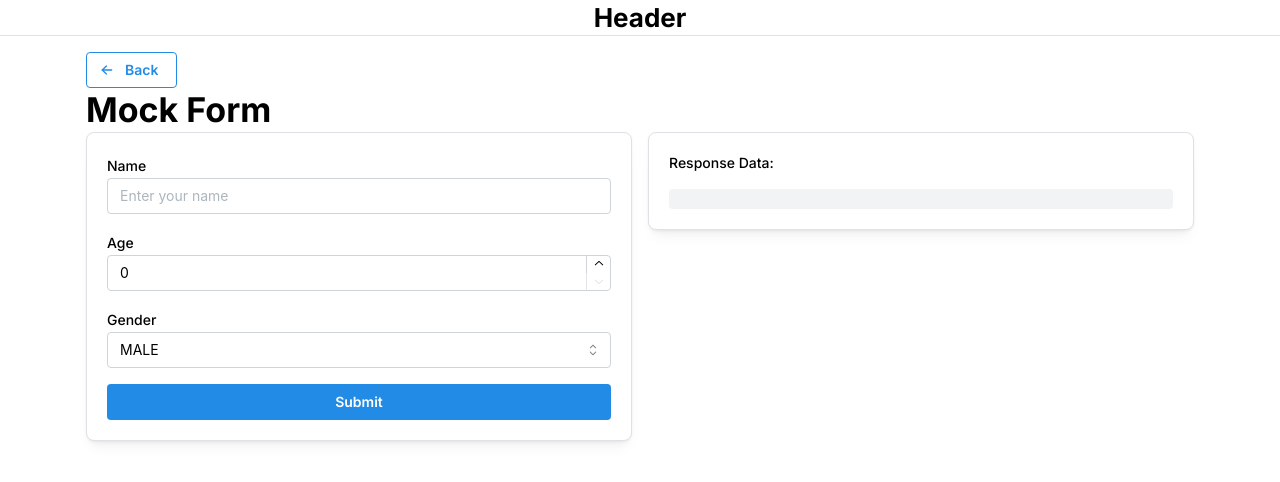
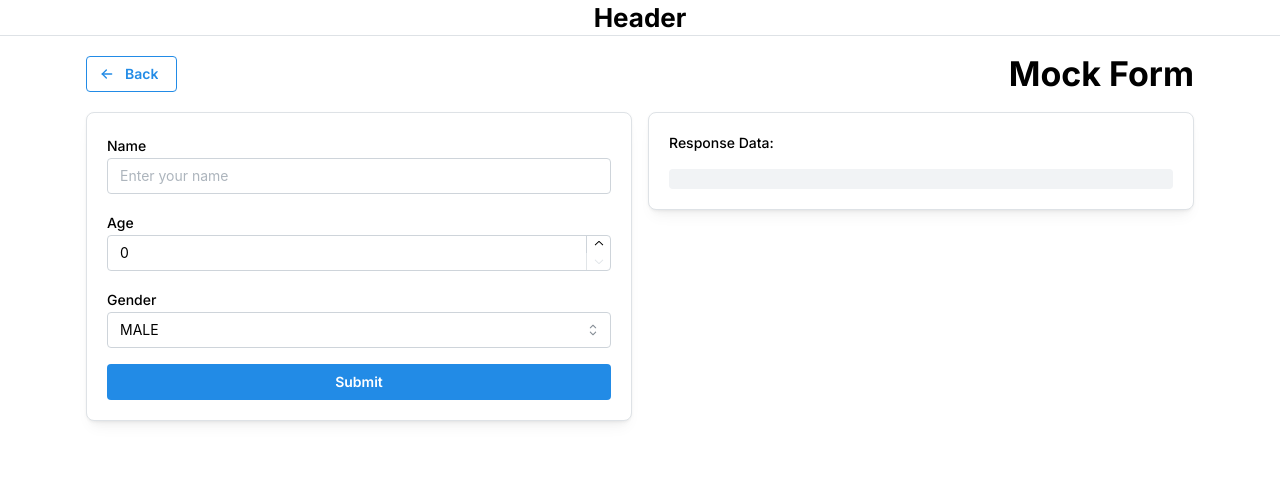
Before and after one commit to algorithmio/frontend-boilerplate-next, a Next.js app: page /mock-form in a window 1280 px wide. Shown: the top 482 px of the page. Built offline with nearby package versions, Linux system fonts and the light colour scheme.

Commit message:
Separate mock form nd back button into components

```diff
--- a/src/app/mock-form/page.js
+++ b/src/app/mock-form/page.js
@@ -18,15 +18,10 @@ import {
   Code,
 } from "@mantine/core";
 import { mockFormInitialValues } from "@/constants/mockFormConstants";
-import { useRouter } from "next/navigation";
-import { IconArrowLeft } from "@tabler/icons-react";
+import BackButton from "@/components/BackButton";
+import MockForm from "@/components/MockForm";
 
 export default function MockFormPage() {
-  const router = useRouter();
-  const form = useForm({
-    initialValues: mockFormInitialValues,
-    validate: yupResolver(mockFormSchema),
-  });
   const { mutate, isPending, isError, isSuccess, data } = useMockMutation();
 
   const handleSubmit = (values) => {
@@ -35,60 +30,19 @@ export default function MockFormPage() {
 
   return (
     <>
-      <Button
-        w="fit-content"
-        variant="outline"
-        leftSection={<IconArrowLeft size={16} />}
-        onClick={() => router.push("/")}
-      >
-        Back
-      </Button>
+      <Stack gap="md">
+        <Flex justify="space-between" align="center" gap="md">
+          <BackButton />
           <Title order={1}>Mock Form</Title>
+        </Flex>
         <Flex direction="row" gap="md">
           <Box w="50%">
-          <Card shadow="sm" padding="lg" radius="md" withBorder>
-            <form onSubmit={form.onSubmit(handleSubmit)}>
-              <Stack gap="md">
-                <TextInput
-                  label="Name"
-                  placeholder="Enter your name"
-                  {...form.getInputProps("name")}
+            <MockForm
+              handleSubmit={handleSubmit}
+              isPending={isPending}
+              isError={isError}
+              isSuccess={isSuccess}
             />
-                <NumberInput
-                  label="Age"
-                  placeholder="Enter your age"
-                  min={0}
-                  max={120}
-                  {...form.getInputProps("age")}
-                />
-                <Select
-                  label="Gender"
-                  placeholder="Select your gender"
-                  data={["MALE", "FEMALE"]}
-                  {...form.getInputProps("gender")}
-                />
-
-                <Button
-                  type="submit"
-                  disabled={isPending}
-                  loading={isPending}
-                  fullWidth
-                >
-                  {isPending ? "Submitting..." : "Submit"}
-                </Button>
-              </Stack>
-            </form>
-            {isSuccess && (
-              <Text c="green" mt="md" ta="center" fw={500}>
-                Form submitted successfully
-              </Text>
-            )}
-            {isError && (
-              <Text c="red" mt="md" ta="center" fw={500}>
-                Error submitting form
-              </Text>
-            )}
-          </Card>
           </Box>
           <Box w="50%">
             <Card w="100%" shadow="sm" padding="lg" radius="md" withBorder>
@@ -99,6 +53,7 @@ export default function MockFormPage() {
             </Card>
           </Box>
         </Flex>
+      </Stack>
     </>
   );
 }
--- /dev/null
+++ b/src/components/BackButton.js
@@ -0,0 +1,20 @@
+"use client";
+
+import { Button } from "@mantine/core";
+import { IconArrowLeft } from "@tabler/icons-react";
+import { useRouter } from "next/navigation";
+
+export default function BackButton() {
+  const router = useRouter();
+
+  return (
+    <Button
+      w="fit-content"
+      variant="outline"
+      leftSection={<IconArrowLeft size={16} />}
+      onClick={() => router.push("../")}
+    >
+      Back
+    </Button>
+  );
+}
--- /dev/null
+++ b/src/components/MockForm.js
@@ -0,0 +1,73 @@
+import { useForm } from "@mantine/form";
+import { mockFormInitialValues } from "@/constants/mockFormConstants";
+import { mockFormSchema } from "@/schema/mockFormSchema";
+import { yupResolver } from "@mantine/form";
+import {
+  Card,
+  TextInput,
+  NumberInput,
+  Select,
+  Button,
+  Stack,
+  Text,
+} from "@mantine/core";
+
+export default function MockForm({
+  handleSubmit,
+  isPending,
+  isError,
+  isSuccess,
+}) {
+  const form = useForm({
+    initialValues: mockFormInitialValues,
+    validate: yupResolver(mockFormSchema),
+  });
+
+  return (
+    <>
+      <Card shadow="sm" padding="lg" radius="md" withBorder>
+        <form onSubmit={form.onSubmit(handleSubmit)}>
+          <Stack gap="md">
+            <TextInput
+              label="Name"
+              placeholder="Enter your name"
+              {...form.getInputProps("name")}
+            />
+            <NumberInput
+              label="Age"
+              placeholder="Enter your age"
+              min={0}
+              max={120}
+              {...form.getInputProps("age")}
+            />
+            <Select
+              label="Gender"
+              placeholder="Select your gender"
+              data={["MALE", "FEMALE"]}
+              {...form.getInputProps("gender")}
+            />
+
+            <Button
+              type="submit"
+              disabled={isPending}
+              loading={isPending}
+              fullWidth
+            >
+              {isPending ? "Submitting..." : "Submit"}
+            </Button>
+          </Stack>
+        </form>
+        {isSuccess && (
+          <Text c="green" mt="md" ta="center" fw={500}>
+            Form submitted successfully
+          </Text>
+        )}
+        {isError && (
+          <Text c="red" mt="md" ta="center" fw={500}>
+            Error submitting form
+          </Text>
+        )}
+      </Card>
+    </>
+  );
+}
```
Also changed, not shown: src/app/random-facts/page.js (+12 -13 lines). Lines whose indentation alone changed are shown as unchanged.
